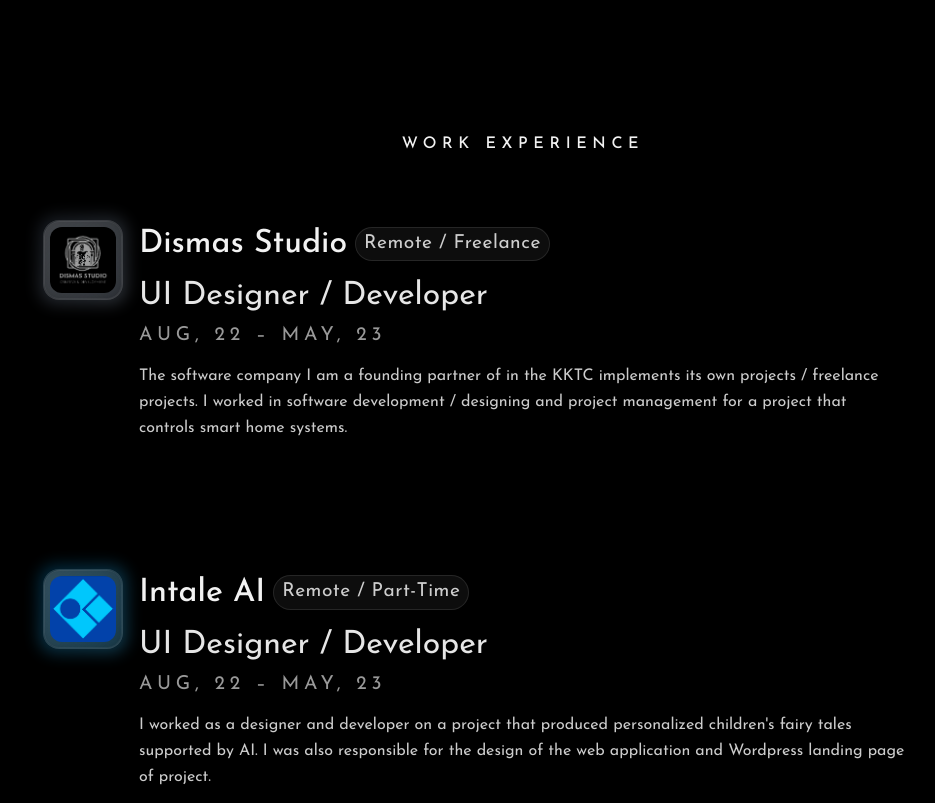
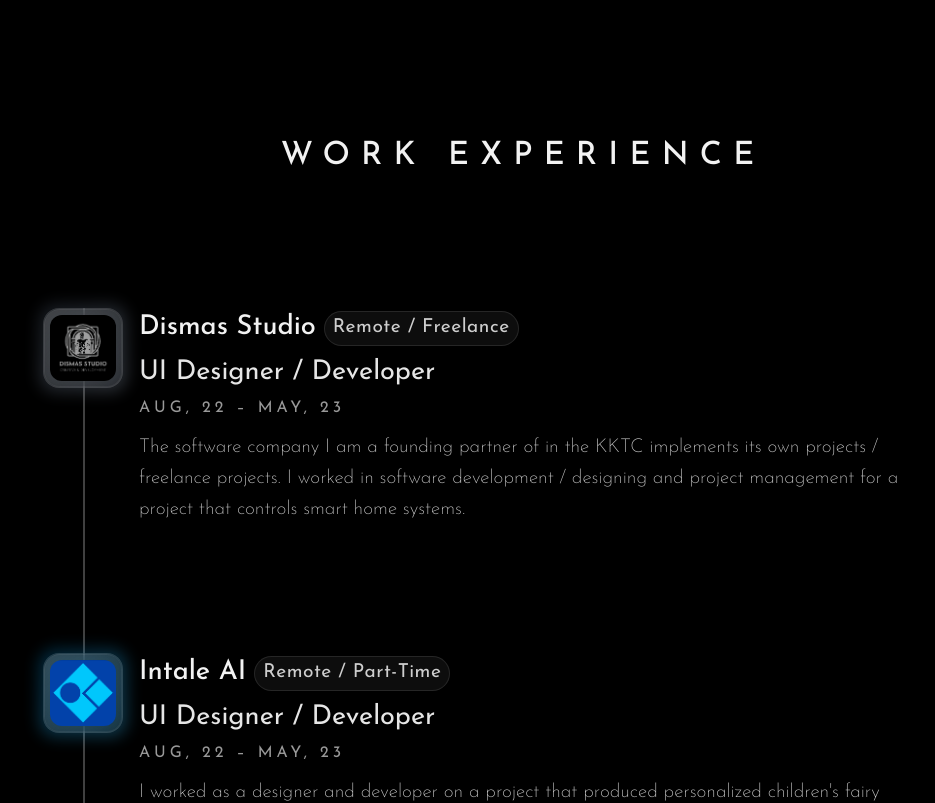
Before and after one commit to utkueren/utkueren-portfolio, a Next.js app: page / in a window 1280 px wide. Shown: the part 1660-2463 px from the top of the page, without its empty margins (117-1052 px from the left). Built offline with nearby package versions, Linux system fonts and the light colour scheme.

Commit message:
work experience section fixed
work experience section fixed

```diff
--- a/components/sections/workExperience.js
+++ b/components/sections/workExperience.js
@@ -1,30 +1,32 @@
-// components/sections/WorkExperience.js
 import { motion } from "framer-motion";
 import experiences from "../data/experiences";
 import TimelineItem from "../ui/timelineItem";
 
 export default function WorkExperience({ items = experiences }) {
   return (
-    <section className="relative font-josefin mx-auto max-w-6xl px-4 py-48 sm:px-6 lg:px-8">
-      <h2 className="mb-16 text-center text-large2 font-medium tracking-[0.35em] text-white/95">
+    <section className="relative mx-auto max-w-6xl px-4 py-48 sm:px-6 lg:px-8">
+      <h2 className="mb-16 text-center text-medium font-medium tracking-[0.35em] text-white/95">
         WORK EXPERIENCE
       </h2>
 
       <ol className="relative space-y-32">
+        {/* ONE vertical line for the whole timeline */}
+        <span
+          className="pointer-events-none absolute left-[6rem] sm:left-[6.5rem] top-0 h-[85%] z-0 w-[2px] bg-white/25"
+          aria-hidden="true"
+        />
+
         {items.map((item, i) => (
-          <motion.div
+          <motion.li
             key={item.company + i}
+            className="relative z-10"
             initial={{ opacity: 0, y: 12 }}
             whileInView={{ opacity: 1, y: 0 }}
             viewport={{ once: true, amount: 0.3 }}
             transition={{ duration: 0.5, delay: i * 0.05 }}
           >
-            <span
-              className="pointer-events-none h-5/6 absolute left-[5.5rem] sm:left-[6.5rem] -z-10 top-0 bottom-0 w-px bg-white/15"
-              aria-hidden
-            />
             <TimelineItem item={item} />
-          </motion.div>
+          </motion.li>
         ))}
       </ol>
     </section>
--- a/components/ui/timelineItem.js
+++ b/components/ui/timelineItem.js
@@ -1,43 +1,43 @@
-// components/ui/TimelineItem.js
 import Chip from "@/components/ui/Chip";
 import LogoFrame from "./logoFrame";
+
 export default function TimelineItem({ item }) {
   return (
-    <li className="relative pl-12 sm:pl-16">
+    <div className="relative pl-12 sm:pl-16">
       <div className="flex items-start gap-4">
-        {/* LOGO + marka halo */}
-        <div className="relative">
+        {/* LOGO + halo */}
+        <div className="relative z-10">
           <span
-            className={`absolute -inset-1 rounded-2xl bg-gradient-to-br ${
+            className={`pointer-events-none absolute -inset-1 rounded-2xl bg-gradient-to-br ${
               item.accent ?? "from-slate-600 to-slate-400"
             } opacity-30 blur`}
-            aria-hidden
+            aria-hidden="true"
           />
-          <LogoFrame className="z-10" src={item.logo} alt={item.company} />
+          <LogoFrame src={item.logo} alt={item.company} />
         </div>
 
         {/* CONTENT */}
         <div className="flex-1">
           <div className="flex flex-wrap items-center gap-2">
-            <h3 className="text-medium font-medium text-white/95">
+            <h3 className="text-xmedium font-medium text-white/95">
               {item.company}
             </h3>
             {item.employmentType && <Chip>{item.employmentType}</Chip>}
           </div>
 
-          <p className="mt-1 text-medium font-slim  text-white/90">
+          <p className="mt-1 text-xmedium font-slim text-white/90">
             {item.role}
           </p>
 
-          <p className="mt-0.5 text-small uppercase tracking-[0.25em] text-white/60">
+          <p className="mt-0.5 text-xsmall uppercase tracking-[0.25em] text-white/60">
             {item.start} – {item.end}
           </p>
 
-          <p className="mt-3 max-w-3xl text-small2 font-xslim leading-relaxed text-white/80">
+          <p className="mt-3 max-w-3xl text-small font-extraLight leading-relaxed text-white/80">
             {item.summary}
           </p>
         </div>
       </div>
-    </li>
+    </div>
   );
 }
```
